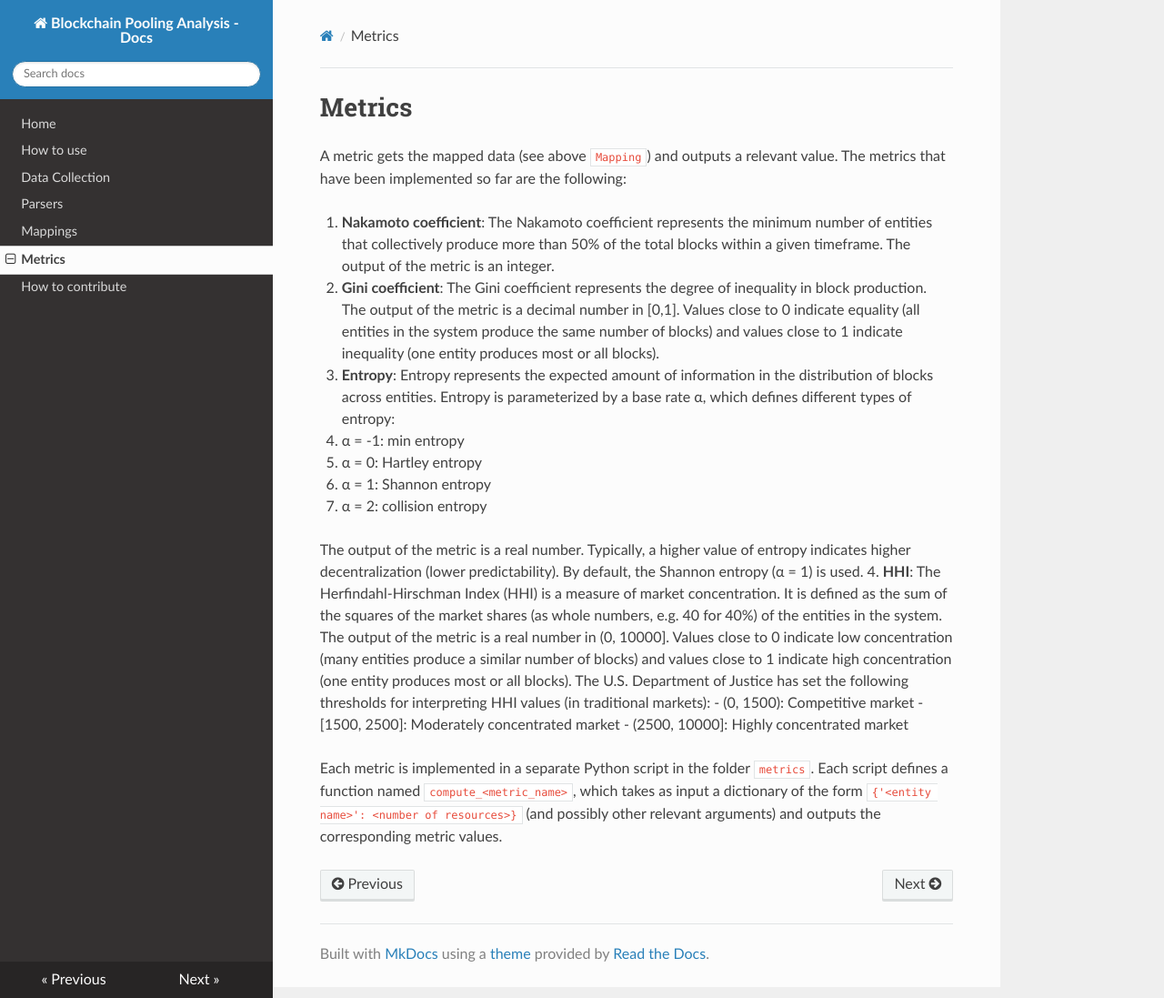
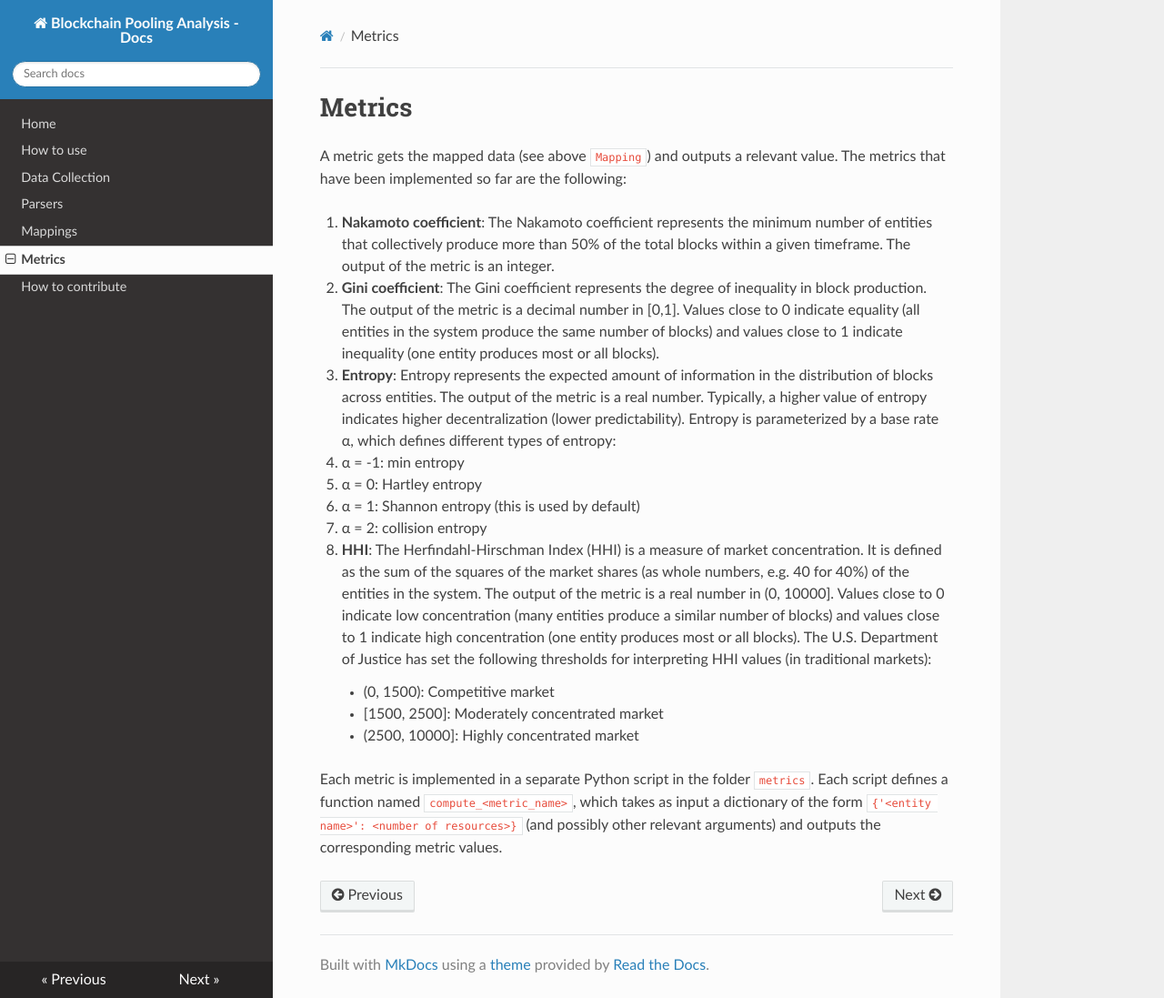
Before and after one commit to Blockchain-Technology-Lab/consensus-decentralization, an MkDocs documentation site: the page built from docs/metrics.md, in a window 1280 px wide and 1097 px high. Shown: the whole window at 91% size. Built offline with MkDocs 1.6.1, drawn with Linux system fonts in a browser that asks for light colours; nearby versions of some CDN libraries.

Commit message:
Typo in metrics docs page

```diff
--- a/docs/metrics.md
+++ b/docs/metrics.md
@@ -11,15 +11,12 @@
 the system produce the same number of blocks) and values close to 1 indicate inequality (one entity
 produces most or all blocks).
 3. **Entropy**: Entropy represents the expected amount of information in the distribution of blocks across entities.
-Entropy is parameterized by a base rate α, which defines different types of
-entropy:
+The output of the metric is a real number. Typically, a higher value of entropy indicates higher decentralization
+(lower predictability). Entropy is parameterized by a base rate α, which defines different types of entropy:
    - α = -1: min entropy
    - α = 0: Hartley entropy
-   - α = 1: Shannon entropy
+   - α = 1: Shannon entropy (this is used by default)
    - α = 2: collision entropy
-
-   The output of the metric is a real number. Typically, a higher value of entropy indicates higher decentralization
-   (lower predictability). By default, the Shannon entropy (α = 1) is used.
 4. **HHI**: The Herfindahl-Hirschman Index (HHI) is a measure of market concentration. It is defined as the sum of the
 squares of the market shares (as whole numbers, e.g. 40 for 40%) of the entities in the system. The output of the metric
 is a real number in (0, 10000]. Values close to 0 indicate low concentration (many entities produce a similar number of
```
